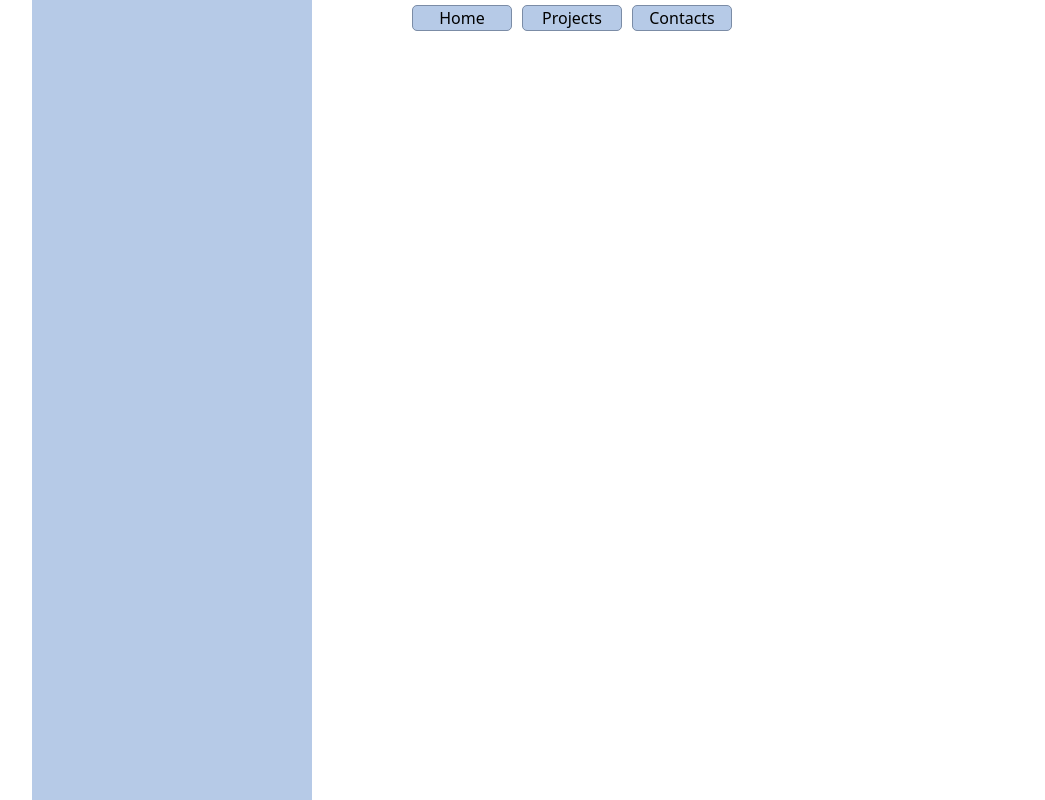
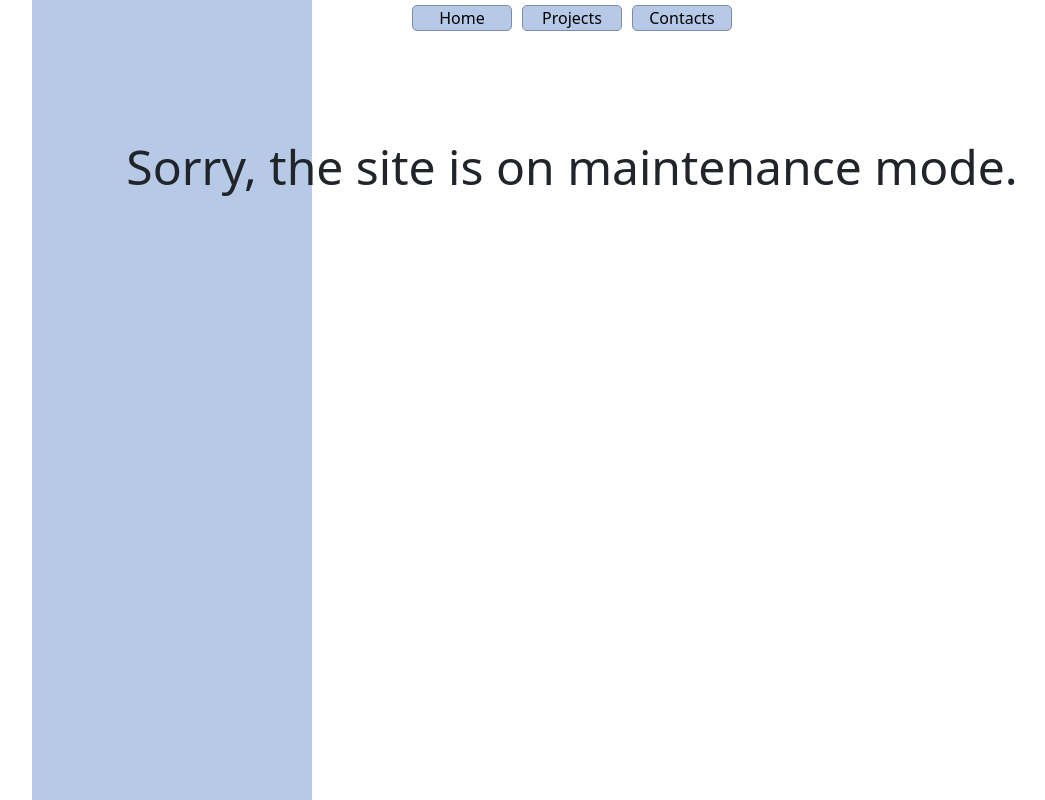
Before and after one commit to nekoTheGreat/kevinorge.com, a Nuxt app: page /maintenance in a window 1280 px wide. Shown: the whole page, without its empty margins (68-1113 px from the left). Built offline with nearby package versions, Linux system fonts and the light colour scheme.

Commit message:
simple maintenance page

```diff
--- /dev/null
+++ b/pages/maintenance.vue
@@ -0,0 +1,15 @@
+<script setup lang="ts">
+useHead({
+  title: 'Maintenance Mode',
+})
+</script>
+
+<template>
+  <div class="d-flex justify-content-center align-items-center" style="z-index: 10;">
+    <div style="padding: 100px 10px; height: 300px;">
+      <div class="text-center" style="position: relative; font-size: 3rem; z-index: 10;">
+        Sorry, the site is on maintenance mode.
+      </div>
+    </div>
+  </div>
+</template>
```
